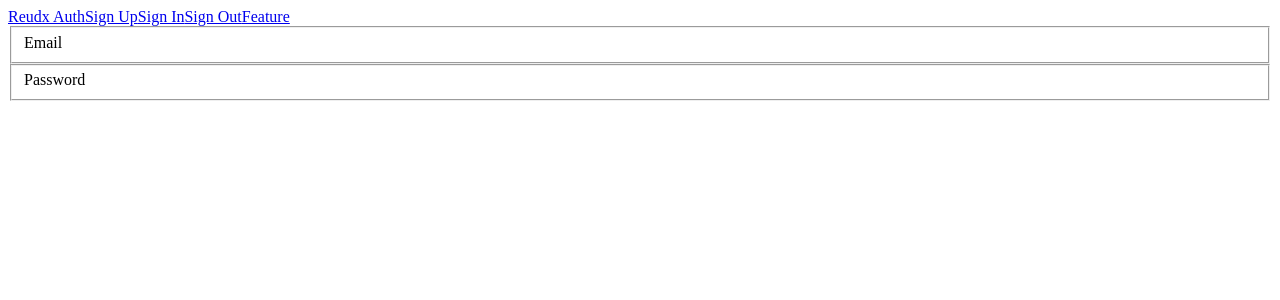
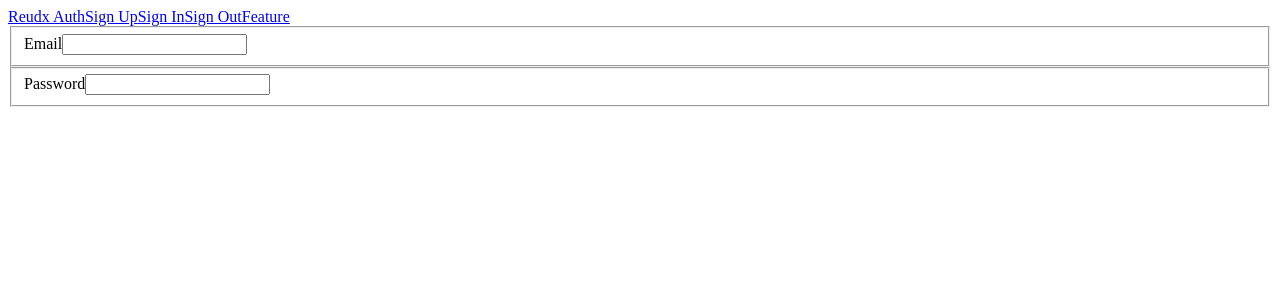
Before and after one commit to giants415/client_auth_react_redux, a React (Create React App) app: page /signup in a window 1280 px wide. Shown: the top 300 px of the page. Built offline with nearby package versions, Linux system fonts and the light colour scheme.

Commit message:
adds autoComplete prop

```diff
--- a/src/components/auth/Signup.js
+++ b/src/components/auth/Signup.js
@@ -8,11 +8,21 @@ class Signup extends Component {
       <form>
         <fieldset>
           <label>Email</label>
-
+          <Field
+            name="email"
+            type="text"
+            component="input"
+            autoComplete="none"
+          />
         </fieldset>
         <fieldset>
           <label>Password</label>
-
+          <Field
+            name="password"
+            type="password"
+            component="input"
+            autoComplete="none"
+          />
         </fieldset>
       </form>
     );
```
